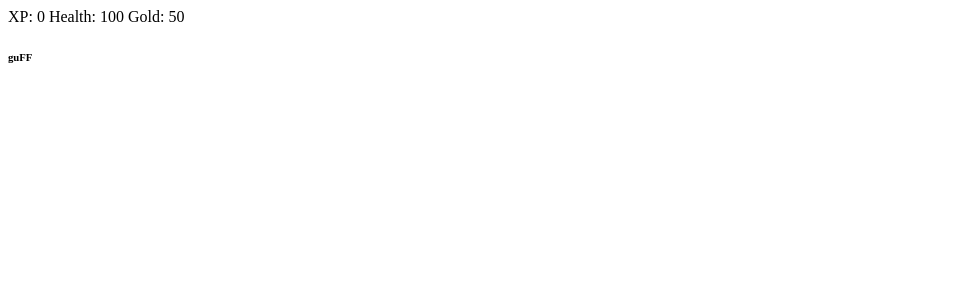
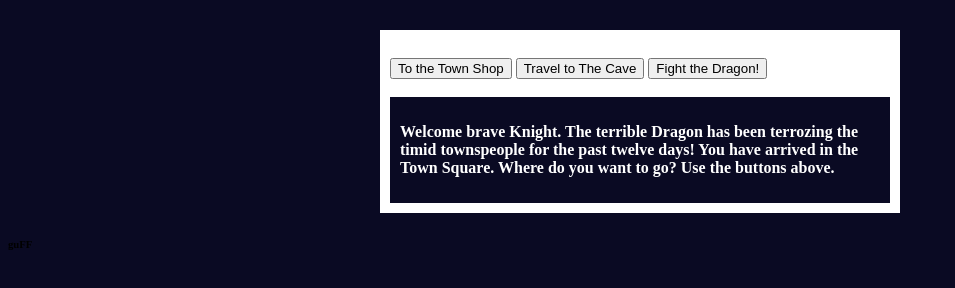
Before and after one commit to CodeofGuff/RPGGame, a plain HTML site: page index.html in a window 1280 px wide. Shown: the whole page, without its empty margins (0-955 px from the left). Drawn offline with Linux system fonts and the light colour scheme.

Commit message:
learning

```diff
--- a/index.html
+++ b/index.html
@@ -5,19 +5,32 @@
         <meta name="viewport" content="width=device-width, initial-scale=1.0" />
         <link rel="stylesheet" href="./styles.css" />
         <title>RPG - Dragon Repeller</title>
-        <script src="./script.js"></script>
+
     </head>
     <body>
         <div id="game">
             <div id="stats">
-                <span class="stat">XP: 0</span>
-                <span class="stat">Health: 100</span>
-                <span class="stat">Gold: 50</span>
+                <span class="stat">XP: <strong><span id="xpText">0</span></strong></span>
+                <span class="stat">Health: <strong><span id="healthText">100</span><strong></strong></span>
+                <span class="stat">Gold: <strong><span id="goldText">50</span></strong></span>
             </div>
-            <div id="controls"></div>
-            <div id="monsterStats"></div>
-            <div id="text"></div>
+            <div id="controls">
+                <button id="button1">To the Town Shop</button>
+                <button id="button2">Travel to The Cave</button>
+                <button id="button3">Fight the Dragon!</button>
+            </div>
+            <div id="monsterStats">
+                <span class="stat">Monster Name: <strong><span id="monsterName"></span></strong></span>
+                <span class="stat">Health: <strong><span id="monsterHealth"></span></strong></span>
+            </div>
+            <div id="text">
+                <p>Welcome brave Knight. The terrible Dragon has
+                    been terrozing the timid townspeople for the
+                    past twelve days! You have arrived in the Town Square.
+                    Where do you want to go? Use the buttons above.
+                </p></div>
         </div>
+         <script src="./script.js"></script>
     </body>
     <footer>
         <h6>guFF</h6>
--- a/script.js
+++ b/script.js
@@ -5,3 +5,7 @@ let currentWeaponIndex = 0;
 let fighting;
 let monsterHealth;
 let inventory = ["stick"];
+
+const button1 = document.querySelector("#button1");
+const button2 = document.querySelector("#button2");
+const button3 = document.querySelector("#button3");
--- a/styles.css
+++ b/styles.css
@@ -0,0 +1,21 @@
+body {
+    background-color: #0a0a23;
+}
+
+#text {
+    background-color: #0a0a23;
+    color: #ffffff;
+    padding: 10px;
+}
+
+#game {
+    max-width: 500px;
+    max-height: 400px;
+    background-color: #ffffff;
+    color: #ffffff;
+    margin-top: 30px;
+    margin-bottom: 0px;
+    margin-left: auto;
+    margin-right: auto;
+    padding: 10px;
+}
```
